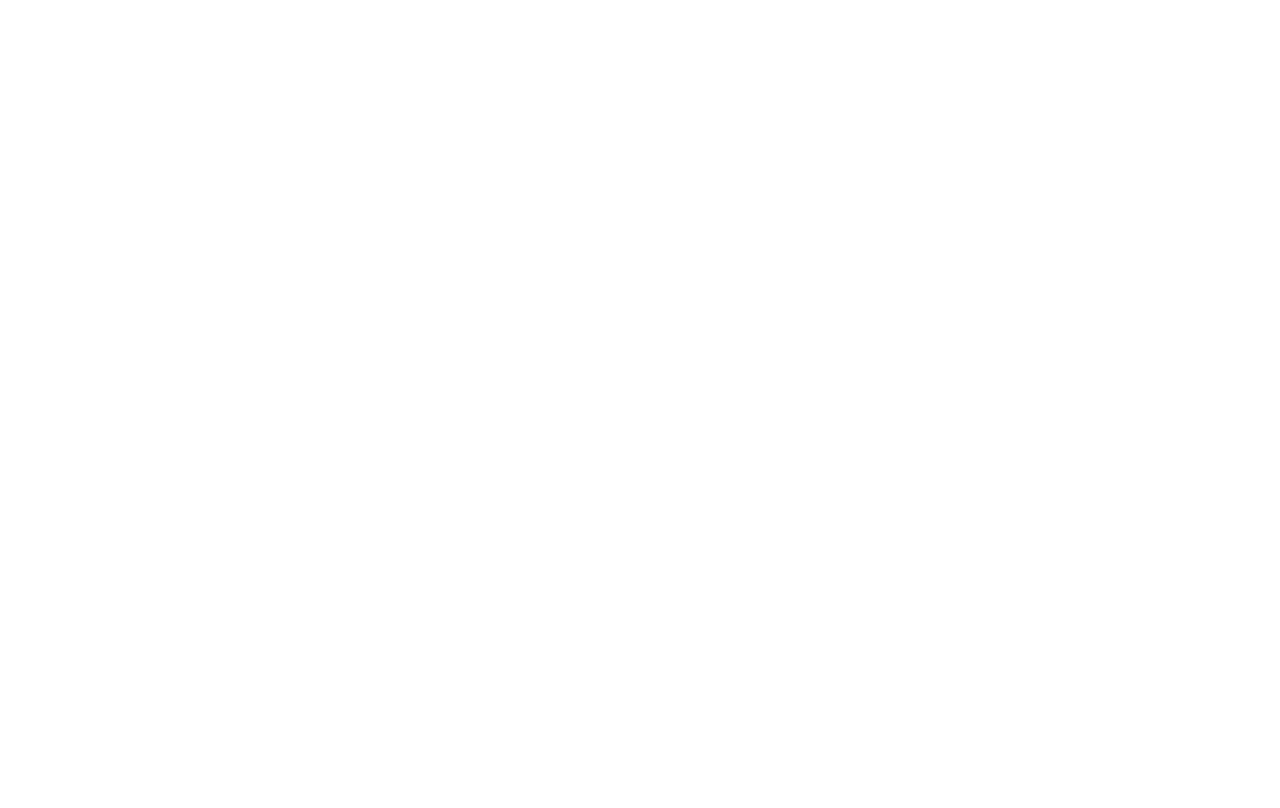
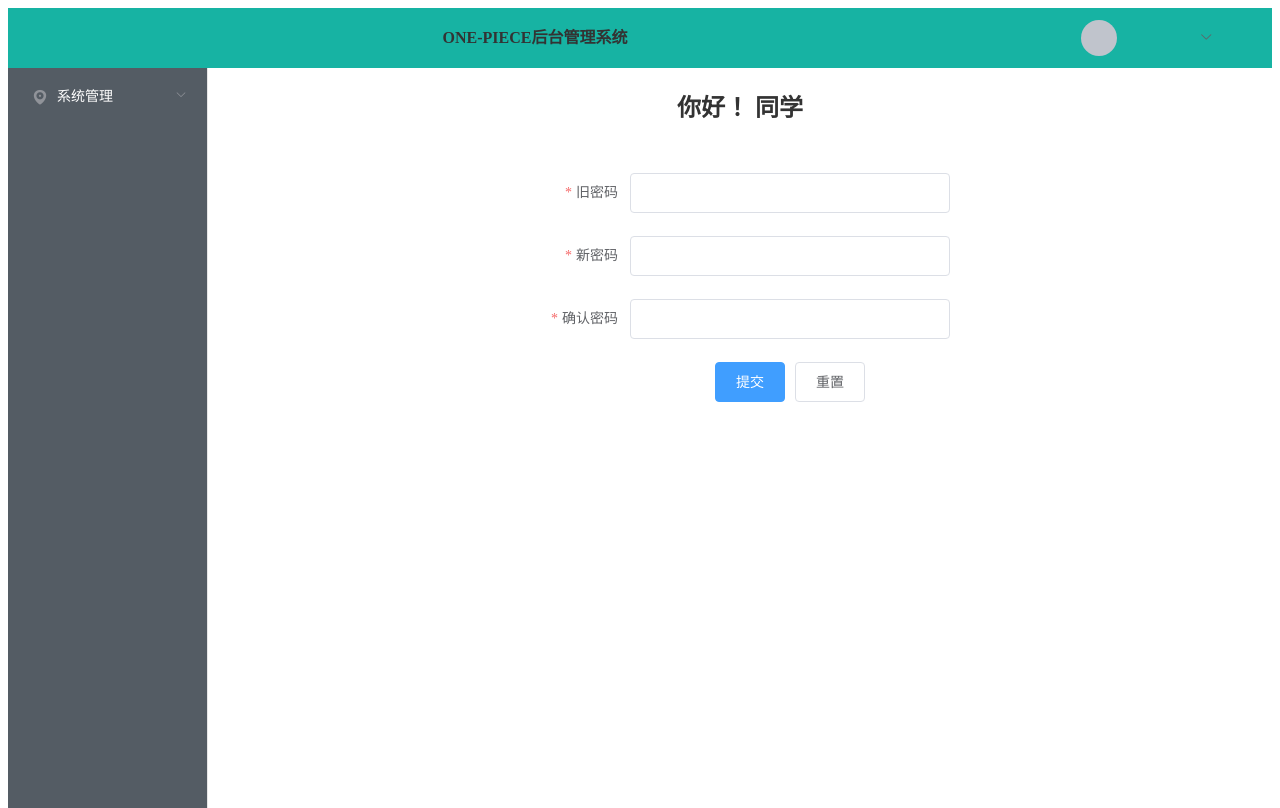
Before and after one commit to youyongfu/ONE-PIECE-VUE, a Vue app in the folder one-piece-vue/: page /userCenter in a window 1280 px wide. Built offline with nearby package versions, Linux system fonts and the light colour scheme; no server answers; the HTML template or start-up script is replaced by a standard one.

Commit message:
后台整体布局

```diff
--- a/one-piece-vue/src/components/Home.vue
+++ b/one-piece-vue/src/components/Home.vue
@@ -1,15 +1,116 @@
 <template>
-    <div id="app">
-        <h1>主页</h1>
-    </div>
+    <el-container>
+        <el-header>
+            <strong>ONE-PIECE后台管理系统</strong>
+            <div class="header-avatar">
+                <!-- 头像-->
+                <el-avatar size="medium" :src="userInfo.avatar"></el-avatar>
+                <!-- 个人中心-->
+                <el-dropdown>
+                    <!--  用户名-->
+                    <span class="el-dropdown-link">
+                        {{userInfo.username}} <i class="el-icon-arrow-down el-icon--right"></i>
+                    </span>
+                    <!--  用户下拉选择框-->
+                    <el-dropdown-menu slot="dropdown">
+                        <el-dropdown-item>
+                            <router-link to="/userCenter">
+                                个人中心
+                            </router-link></el-dropdown-item>
+                        <el-dropdown-item @click.native="logout">退出</el-dropdown-item>
+                    </el-dropdown-menu>
+                </el-dropdown>
+            </div>
+        </el-header>
+        <el-container>
+            <!--  右侧菜单栏-->
+            <el-aside width="200px">
+                <SideMenu></SideMenu>
+            </el-aside>
+            <el-container>
+                <el-main>
+                    <router-view></router-view>
+                </el-main>
+            </el-container>
+        </el-container>
+    </el-container>
 </template>
 
 <script>
+    import SideMenu from "./inc/SideMenu";
+
     export default {
-        name: "Home"
+        name: "Home",
+        components:{
+            SideMenu
+        },
+        data(){
+            return{
+                userInfo:{
+                    id: "",
+                    username: "",
+                    avatar: ""
+                }
+            }
+        },
+        created(){
+            this.getUserInfo();
+        },
+        methods: {
+            // 获取用户信息
+            getUserInfo(){
+                this.$axios.get("/sys/user/userInfo").then(res =>{
+                    this.userInfo = res.data.data;
+                })
+            },
+            //登出
+            logout(){
+                this.$axios.post("/logout").then(res =>{
+                    console.log(res);
+                    localStorage.clear();
+                    sessionStorage.clear();
+                    this.$store.commit("resetState");
+                    this.$router.push("/login");
+                })
+            }
+        }
     }
 </script>
 
 <style scoped>
+    .el-container {
+        padding: 0;
+        margin: 0;
+        height: 100%;
+    }
 
+    .header-avatar {
+        float: right;
+        width: 210px;
+        display: flex;
+        justify-content: space-around;
+        align-items: center;
+    }
+
+    .el-dropdown-link {
+        cursor: pointer;
+    }
+
+    .el-header {
+        background-color: #17B3A3;
+        color: #333;
+        text-align: center;
+        line-height: 60px;
+    }
+
+    .el-aside {
+        background-color: #D3DCE6;
+        color: #333;
+        line-height: 200px;
+    }
+
+    .el-main {
+        color: #333;
+        padding: 0;
+    }
 </style>
--- /dev/null
+++ b/one-piece-vue/src/components/Index.vue
@@ -0,0 +1,15 @@
+<template>
+    <div id="app">
+        <h1>main</h1>
+    </div>
+</template>
+
+<script>
+    export default {
+        name: "Index",
+    }
+</script>
+
+<style scoped>
+
+</style>
--- a/one-piece-vue/src/components/Login.vue
+++ b/one-piece-vue/src/components/Login.vue
@@ -69,7 +69,7 @@
                             console.log(res)
                             const jwt = res.headers['authorization']
                             this.$store.commit('SET_TOKEN', jwt)
-                            this.$router.push("/home")
+                            this.$router.push("/index")
                         })
                     } else {
                         console.log('error submit!!');
--- /dev/null
+++ b/one-piece-vue/src/components/inc/SideMenu.vue
@@ -0,0 +1,42 @@
+<template>
+    <el-menu
+            default-active="2"
+            class="el-menu-vertical-demo"
+            background-color="#545c64"
+            text-color="#fff"
+            active-text-color="#ffd04b">
+        <el-submenu index="1">
+            <template slot="title">
+                <i class="el-icon-location"></i>
+                <span>系统管理</span>
+            </template>
+            <router-link to="/user">
+                <el-submenu index="1-1">
+                    <template slot="title">用户管理</template>
+                </el-submenu>
+            </router-link>
+            <router-link to="/role">
+                <el-submenu index="1-2">
+                    <template slot="title">角色管理</template>
+                </el-submenu>
+            </router-link>
+            <router-link to="/menu">
+                <el-submenu index="1-2">
+                    <template slot="title">菜单管理</template>
+                </el-submenu>
+            </router-link>
+        </el-submenu>
+    </el-menu>
+</template>
+
+<script>
+    export default {
+        name: "SideMenu"
+    }
+</script>
+
+<style scoped>
+    .el-menu-vertical-demo{
+        height: 100%;
+    }
+</style>
--- /dev/null
+++ b/one-piece-vue/src/components/sys/Menu.vue
@@ -0,0 +1,13 @@
+<template>
+    <h2>菜单管理</h2>
+</template>
+
+<script>
+    export default {
+        name: "Menu"
+    }
+</script>
+
+<style scoped>
+
+</style>
--- /dev/null
+++ b/one-piece-vue/src/components/sys/Role.vue
@@ -0,0 +1,13 @@
+<template>
+    <h2>角色管理</h2>
+</template>
+
+<script>
+    export default {
+        name: "Role"
+    }
+</script>
+
+<style scoped>
+
+</style>
--- /dev/null
+++ b/one-piece-vue/src/components/sys/User.vue
@@ -0,0 +1,13 @@
+<template>
+    <h2>用户管理</h2>
+</template>
+
+<script>
+    export default {
+        name: "User"
+    }
+</script>
+
+<style scoped>
+
+</style>
--- /dev/null
+++ b/one-piece-vue/src/components/sys/UserCenter.vue
@@ -0,0 +1,98 @@
+<template>
+    <div style="text-align: center;">
+        <h2>你好！{{ userInfo.username }} 同学</h2>
+
+        <el-form :model="passForm" status-icon :rules="rules" ref="passForm" label-width="100px">
+            <el-form-item label="旧密码" prop="currentPass">
+                <el-input type="password" v-model="passForm.currentPass" autocomplete="off"></el-input>
+            </el-form-item>
+            <el-form-item label="新密码" prop="password">
+                <el-input type="password" v-model="passForm.password" autocomplete="off"></el-input>
+            </el-form-item>
+            <el-form-item label="确认密码" prop="checkPass">
+                <el-input type="password" v-model="passForm.checkPass" autocomplete="off"></el-input>
+            </el-form-item>
+            <el-form-item>
+                <el-button type="primary" @click="submitForm('passForm')">提交</el-button>
+                <el-button @click="resetForm('passForm')">重置</el-button>
+            </el-form-item>
+        </el-form>
+    </div>
+</template>
+
+<script>
+    export default {
+        name: "UserCenter",
+        data() {
+            var validatePass = (rule, value, callback) => {
+                if (value === '') {
+                    callback(new Error('请再次输入密码'));
+                } else if (value !== this.passForm.password) {
+                    callback(new Error('两次输入密码不一致!'));
+                } else {
+                    callback();
+                }
+            };
+            return {
+                userInfo: {
+                },
+                passForm: {
+                    password: '',
+                    checkPass: '',
+                    currentPass: ''
+                },
+                rules: {
+                    password: [
+                        { required: true, message: '请输入新密码', trigger: 'blur' },
+                        { min: 6, max: 12, message: '长度在 6 到 12 个字符', trigger: 'blur' }
+                    ],
+                    checkPass: [
+                        { required: true, validator: validatePass, trigger: 'blur' }
+                    ],
+                    currentPass: [
+                        { required: true, message: '请输入当前密码', trigger: 'blur' },
+                    ]
+                }
+            }
+        },
+        created() {
+            this.getUserInfo()
+        },
+        methods: {
+            getUserInfo() {
+                this.$axios.get("/sys/user/userInfo").then(res => {
+                    this.userInfo = res.data.data;
+                })
+            },
+            submitForm(formName) {
+                this.$refs[formName].validate((valid) => {
+                    if (valid) {
+                        const _this = this
+                        this.$axios.post('/sys/user/updatePassword', this.passForm).then(res => {
+                            _this.$alert(res.data.msg, '提示', {
+                                confirmButtonText: '确定',
+                                callback: action => {
+                                    console.log(action)
+                                    this.$refs[formName].resetFields();
+                                }
+                            });
+                        })
+                    } else {
+                        console.log('error submit!!');
+                        return false;
+                    }
+                });
+            },
+            resetForm(formName) {
+                this.$refs[formName].resetFields();
+            }
+        }
+    }
+</script>
+
+<style scoped>
+    .el-form {
+        width: 420px;
+        margin: 50px auto;
+    }
+</style>
--- a/one-piece-vue/src/router/index.js
+++ b/one-piece-vue/src/router/index.js
@@ -8,6 +8,11 @@
 //引入组件
 import Home from '../components/Home.vue'
 import Login from '../components/Login.vue'
+import Index from '../components/Index.vue'
+import User from "../components/sys/User";
+import Role from "../components/sys/Role";
+import Menu from "../components/sys/Menu";
+import UserCenter from "../components/sys/UserCenter";
 
 //创建router实例对象并暴露
 export default new VueRouter({
@@ -20,13 +25,40 @@
         {
             path : '/home',
             name : Home,
-            component : Home
+            component : Home,
+            children: [
+                {
+                    path : '/index',
+                    name : Index,
+                    component : Index
+                },
+                {
+                    path : '/user',
+                    name : User,
+                    component : User
+                },
+                {
+                    path : '/userCenter',
+                    name : UserCenter,
+                    component : UserCenter
+                },
+                {
+                    path : '/role',
+                    name : Role,
+                    component : Role
+                },
+                {
+                    path : '/menu',
+                    name : Menu,
+                    component : Menu
+                },
+            ]
         },
         {
             path : '/login',
             name : Login,
             component : Login
-        }
+        },
     ],
-    mode : 'history'
+    mode : 'history',
 })
--- a/one-piece-vue/src/store/index.js
+++ b/one-piece-vue/src/store/index.js
@@ -8,9 +8,14 @@
         token: ''
     },
     mutations: {
+        //保存token信息到localStorage
         SET_TOKEN: (state, token) => {
             state.token = token
             localStorage.setItem("token", token)
+        },
+        //清空token信息
+        resetState: (state) => {
+            state.token = ""
         },
     },
     actions: {},
```
